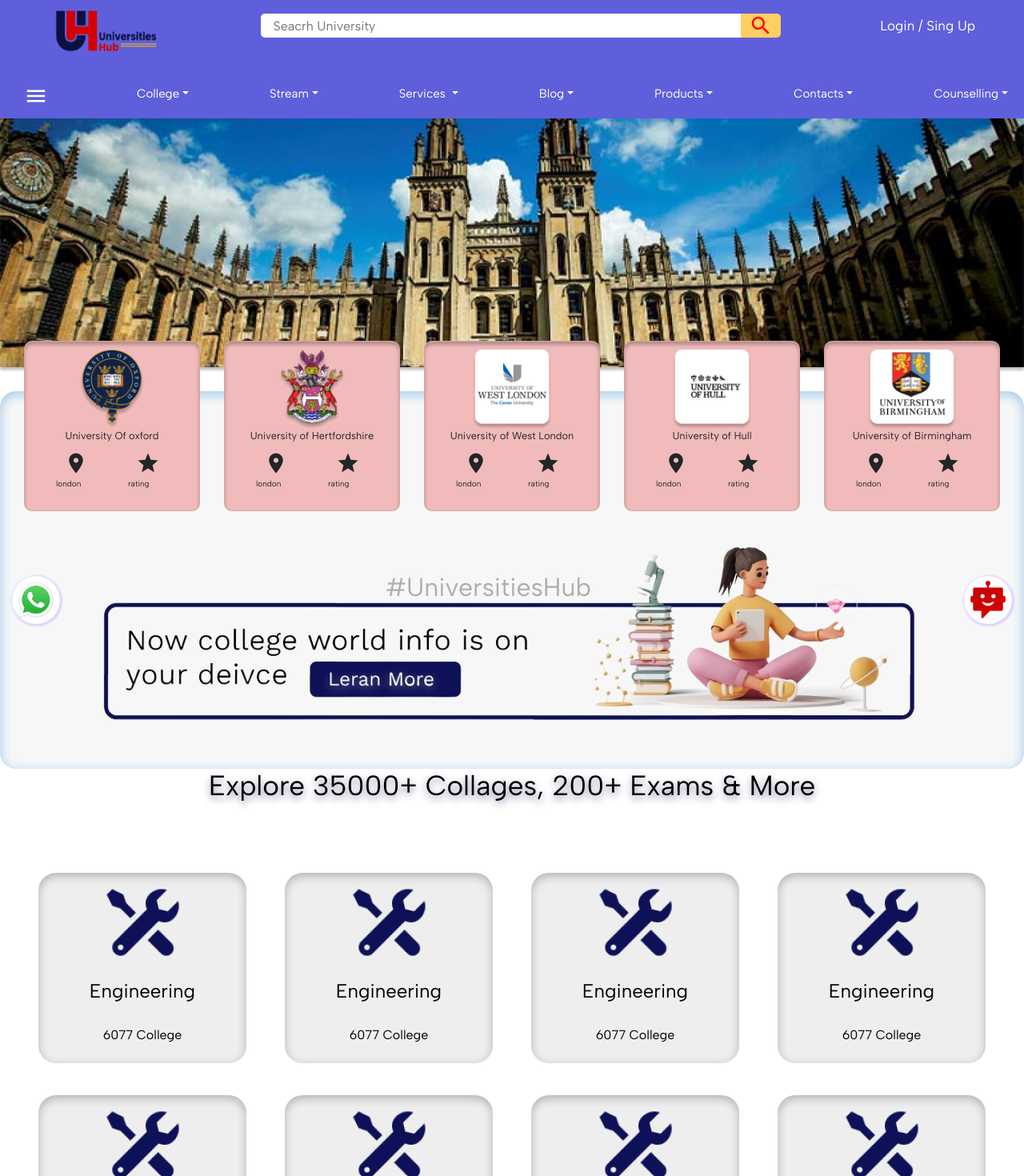
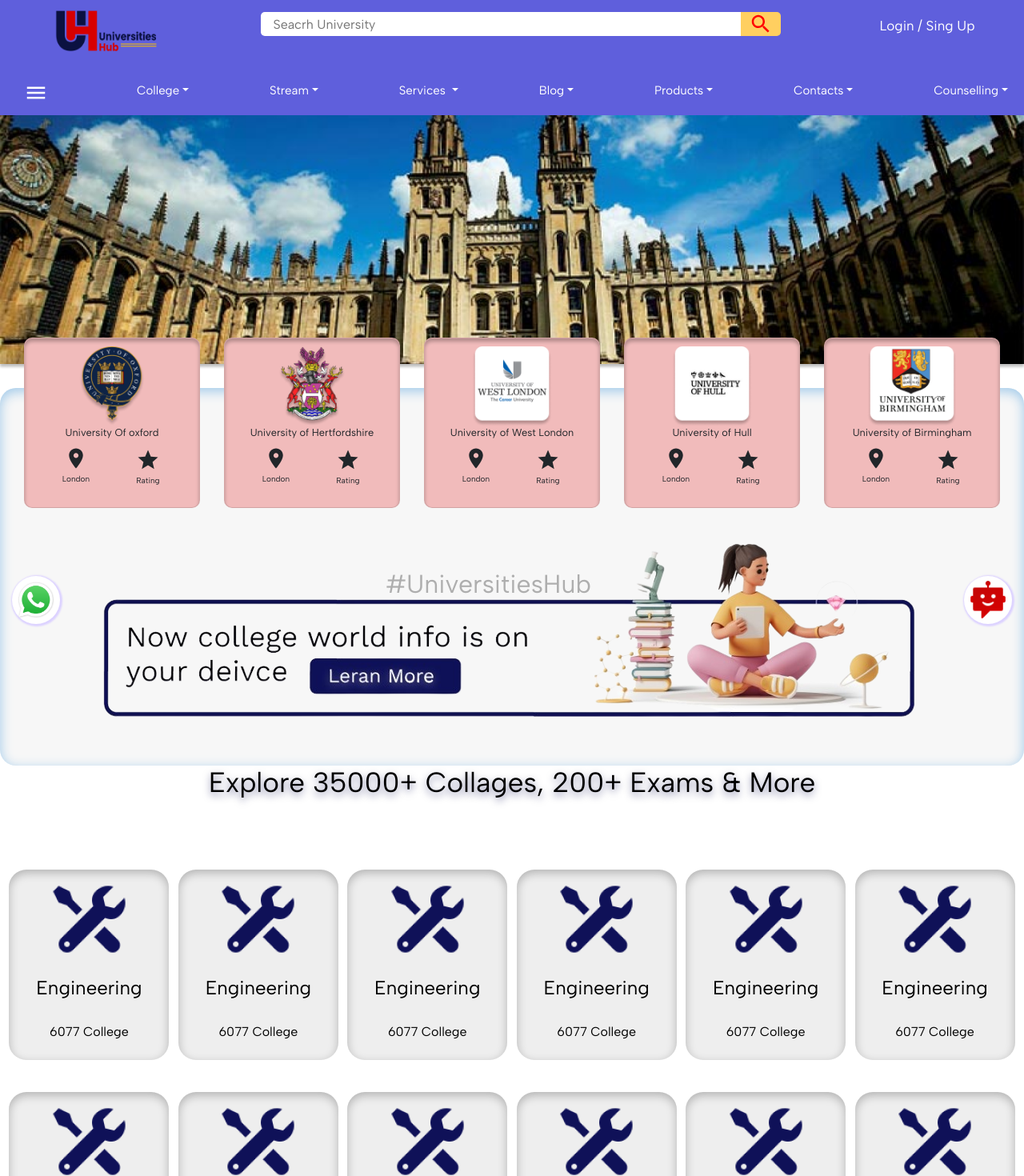
Before and after one commit to shantiprasad1339/uhubV2, a React (Vite) app: page / in a window 1280 px wide. Shown: the top 1470 px of the page at 80% size. Built offline with nearby package versions, Linux system fonts and the light colour scheme.

Commit message:
icon changes

```diff
--- a/src/jsx/LandingPage/Landing.css
+++ b/src/jsx/LandingPage/Landing.css
@@ -67,8 +67,11 @@
     font-size: 10px;
     display: flex;
     flex-direction: column;
-    justify-content: flex-end;
+    justify-content: center;
+    align-items: center;
 }
+
+
 
 .heroBox {
     border-radius: 20px;
@@ -156,7 +159,7 @@
 }
 
 .UniversityCard {
-    width: 260px;
+    width: 200px;
     height: 238px;
     flex-shrink: 0;
     border-radius: 22px;
@@ -166,7 +169,7 @@
 
 .UniversityCards {
     display: grid;
-    grid-template-columns: auto auto auto auto;
+    grid-template-columns: auto auto auto auto auto auto;
     /* gap: 30px; */
     justify-content: space-evenly;
     width: 100%;
--- a/src/jsx/LandingPage/Landing.jsx
+++ b/src/jsx/LandingPage/Landing.jsx
@@ -159,7 +159,7 @@
 
         <div className="UniversityCards">
           {cardData
-            .slice(0, showAllCards ? undefined : 8)
+            .slice(0, showAllCards ? undefined : 12)
             .map((card, index) => (
               <NavLink to="/CollegeDetails" key={index}>
                 <UniCard img={card.img} text={card.text} />
@@ -215,11 +215,11 @@
         <div className="cardIcons">
           <div className="cardLocation">
             <LocationOnIcon />
-            <p>london</p>
+            <p>London</p>
           </div>
           <div className="cardStar">
             <StarIcon />
-            <p>rating</p>
+            <p>Rating</p>
           </div>
         </div>
       </div>
--- a/src/jsx/NavBar/NavBar.css
+++ b/src/jsx/NavBar/NavBar.css
@@ -124,6 +124,7 @@
     /* position: absolute; */
     color: #ff0000;
     background-color: #ffcf60;
+    cursor: pointer;
 
     /* background-color: aqua; */
 
--- a/src/jsx/NavBar/Navbar.jsx
+++ b/src/jsx/NavBar/Navbar.jsx
@@ -31,7 +31,7 @@
             <div className="navInput">
               <div
                 className="inputDiv"
-                style={{ padding: "2px", borderRadius: "5px" }}
+                // style={{ padding: "2px", borderRadius: "5px" }}
               >
                 <input
                   type="text"
```
